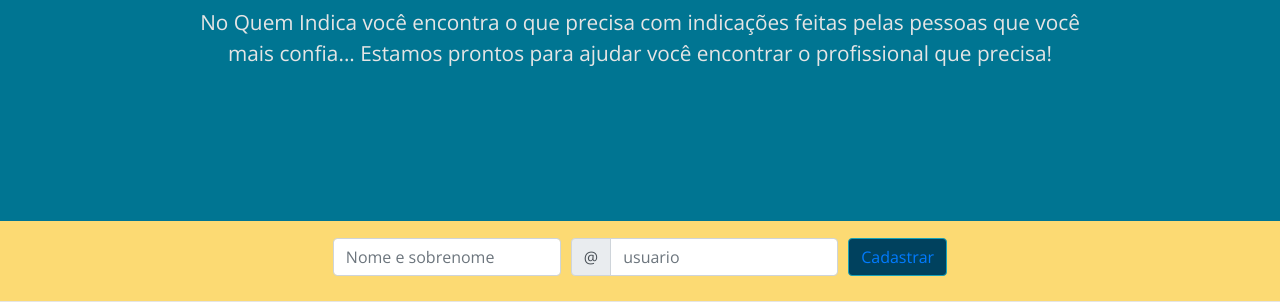
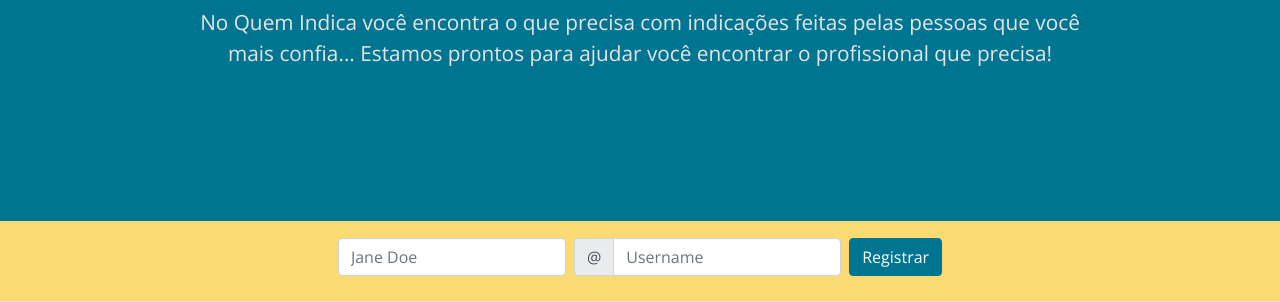
Before and after one commit to Shyrles/QuemIndica, a PHP site: page / in a window 1280 px wide. Shown: the part 579-881 px from the top of the page. Run offline with PHP 8.4, Linux system fonts and the light colour scheme.

Commit message:
ajuste barra amerela cadastro

```diff
--- a/css/index.css
+++ b/css/index.css
@@ -9,6 +9,11 @@
 
 .font_p {
     font-size: 1.3em;
+}
+
+.btn-primary {
+    background-color: #007592;
+    border-color: #007592;
 }
 
 /* banner index topo */
@@ -194,3 +199,16 @@
         height: 70vh;
     }
 }
+
+@media (max-width: 590px) {
+    .line_register {
+        display: none;
+    }
+
+}
+
+@media (min-width: 590px) {
+    .btn_hidden {
+        display: none;
+    }
+}
--- a/index.php
+++ b/index.php
@@ -37,6 +37,30 @@
     <section class="d-flex banner_cadastro">
     <div class="container-fluid d-flex align-content-around flex-wrap justify-content-center">
         <div class="d-flex">
+        <form class="form-inline">
+            <div class="line_register">
+                <label class="sr-only" for="inlineFormInputName2">Name</label>
+                <input type="text" class="form-control mb-2 mr-sm-2 mr-xs-2" id="inlineFormInputName2" placeholder="Jane Doe">
+                <label class="sr-only" for="inlineFormInputGroupUsername2">Username</label>
+            </div>
+            <div class="input-group mb-2 mr-sm-2 mr-xs-2 line_register">
+                <div class="input-group-prepend">
+                <div class="input-group-text">@</div>
+            </div>
+            <input type="text" class="form-control" id="inlineFormInputGroupUsername2" placeholder="Username">
+    </div>
+
+  <button type="submit" class="btn btn-primary mb-2">Registrar</button>
+  <button type="submit" class="btn btn-primary mb-2 ml-2 btn_hidden">Entrar</button>
+</form>
+        </div>
+    </div>
+    </section>
+
+
+    <!-- <section class="d-flex banner_cadastro">
+    <div class="container-fluid d-flex align-content-around flex-wrap justify-content-center">
+        <div class="d-flex">
         <form class="d-inline-block">
             <div class="form-row align-items-center">
                 <div class="col-auto">
@@ -59,7 +83,7 @@
         </form>
         </div>
     </div>
-    </section>
+    </section> -->
 
     <section class="d-flex banner_middle">
 
```
